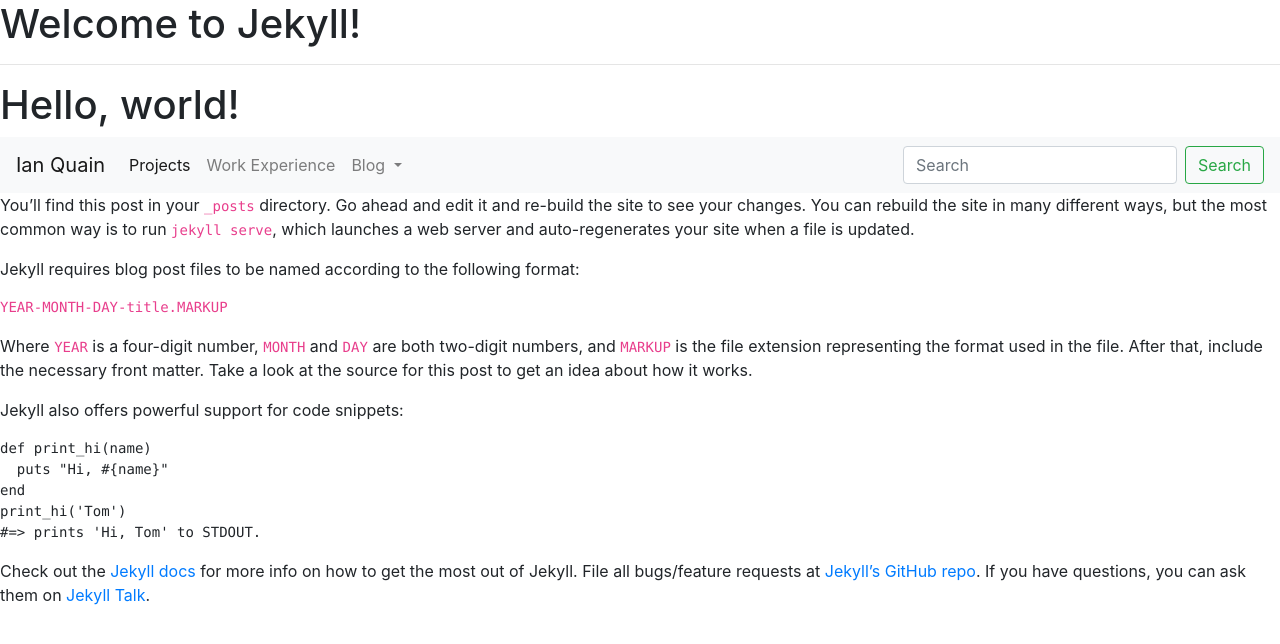
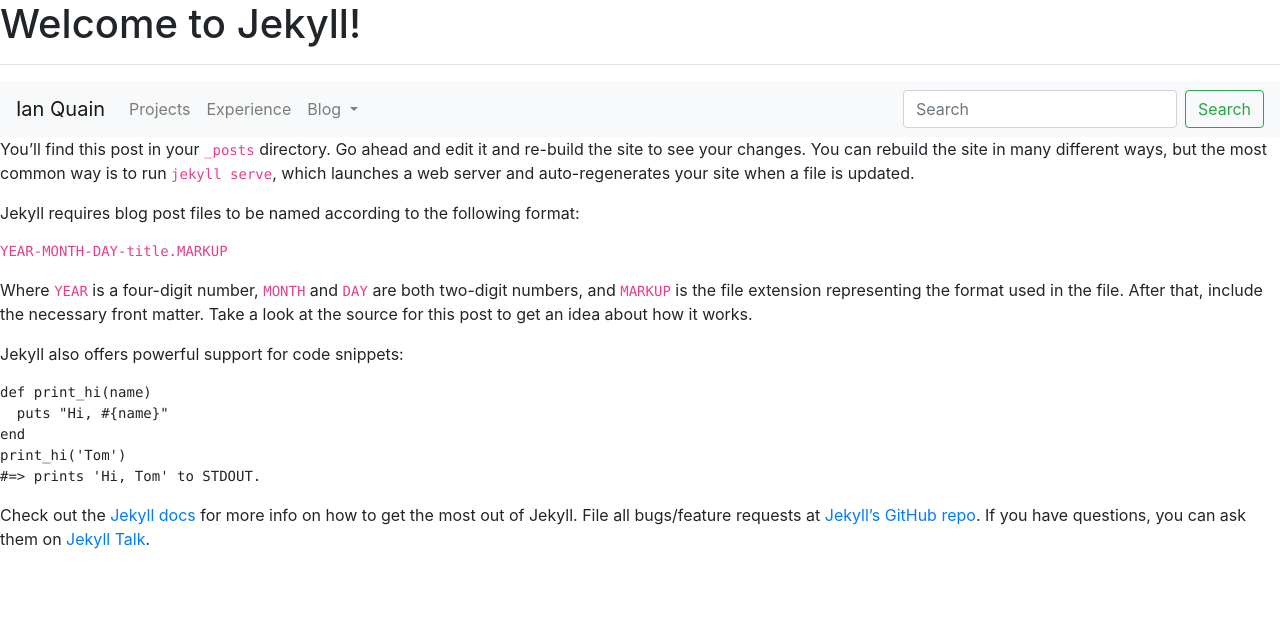
Before and after one commit to quaini/deprecated-personal-website, a Jekyll site: the page built from _posts/2020-08-16-welcome-to-jekyll.markdown, in a window 1280 px wide. Shown: the top 644 px of the page. Built offline with Jekyll 4.4.1, drawn with Linux system fonts in a browser that asks for light colours.

Commit message:
cleaning up navbar

```diff
--- a/_includes/navbar.html
+++ b/_includes/navbar.html
@@ -8,11 +8,8 @@
         <!-- Bootstrap CSS -->
         <link rel="stylesheet" href="https://stackpath.bootstrapcdn.com/bootstrap/4.4.1/css/bootstrap.min.css" integrity="sha384-Vkoo8x4CGsO3+Hhxv8T/Q5PaXtkKtu6ug5TOeNV6gBiFeWPGFN9MuhOf23Q9Ifjh" crossorigin="anonymous">
 
-        <title>Hello, world!</title>
     </head>
     <body>
-        <h1>Hello, world!</h1>
-
         <nav class="navbar navbar-expand-lg navbar-light bg-light">
             <a class="navbar-brand" href="#">Ian Quain</a>
             <button class="navbar-toggler" type="button" data-toggle="collapse" data-target="#navbarSupportedContent" aria-controls="navbarSupportedContent" aria-expanded="false" aria-label="Toggle navigation">
@@ -21,11 +18,11 @@
 
             <div class="collapse navbar-collapse" id="navbarSupportedContent">
                 <ul class="navbar-nav mr-auto">
-                    <li class="nav-item active">
-                        <a class="nav-link" href="#">Projects<span class="sr-only">(current)</span></a>
+                    <li class="nav-item">
+                        <a class="nav-link" href="#">Projects</a>
                     </li>
                     <li class="nav-item">
-                        <a class="nav-link" href="#">Work Experience</a>
+                        <a class="nav-link" href="#">Experience</a>
                     </li>
                     <li class="nav-item dropdown">
                         <a class="nav-link dropdown-toggle" href="#" id="navbarDropdown" role="button" data-toggle="dropdown" aria-haspopup="true" aria-expanded="false">
@@ -36,6 +33,7 @@
                             <a class="dropdown-item" href="#">Chess</a>
                             <a class="dropdown-item" href="#">Fitness</a>
                             <a class="dropdown-item" href="#">Reading</a>
+                            <a class="dropdown-item" href="#">Other</a>
                         </div>
                     </li>
                 </ul>
--- a/_layouts/page.html
+++ b/_layouts/page.html
@@ -1,5 +1,2 @@
-<h1>This is a page</h1>
-<hr>
-
 {% include navbar.html %}
 {{ content }}
```
